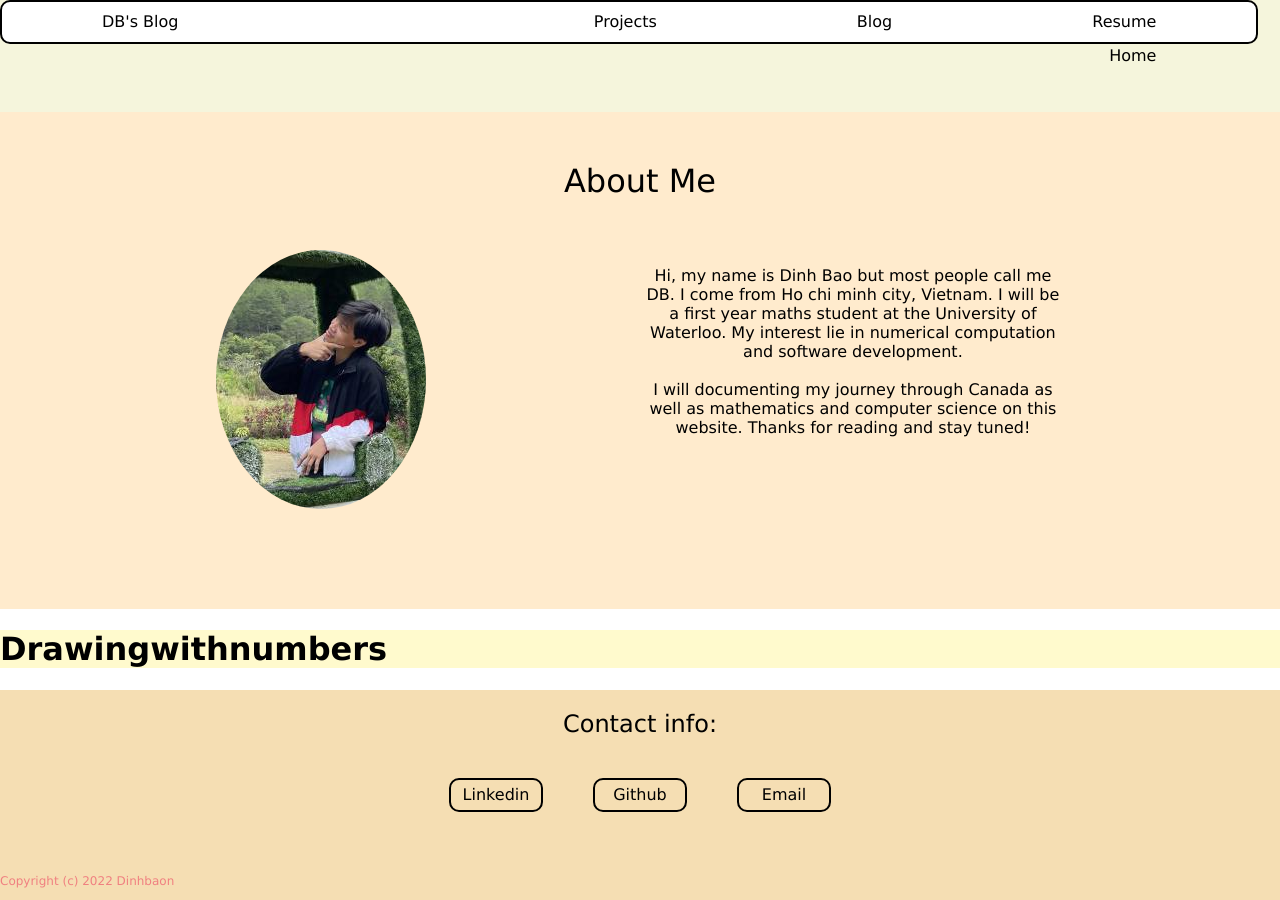
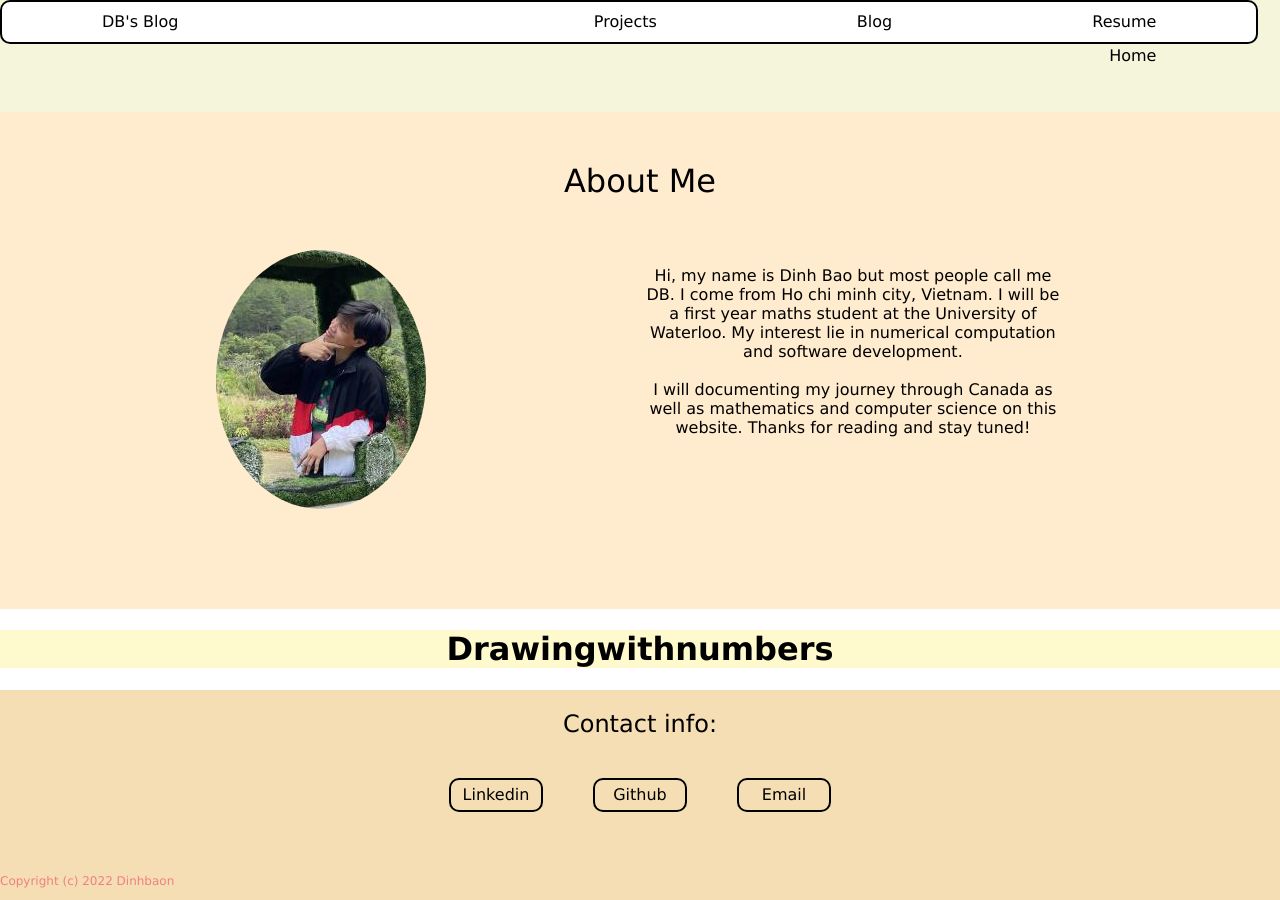
Before and after one commit to Dinhbaon/Dinhbaon.github.io, a Jekyll site: the page index.html, which Jekyll copies as it is, in a window 1280 px wide and 900 px high, scrolled down 788 px. Built offline with Jekyll 4.4.1, drawn with Linux system fonts in a browser that asks for light colours.

Commit message:
Update index.html

```diff
--- a/index.html
+++ b/index.html
@@ -40,7 +40,7 @@
         </div>
     </div>
     <div class="project_page">
-        <div style="margin:auto;"><h1>Drawingwithnumbers</h1> </div>
+        <h1 style="text-align:center;">Drawingwithnumbers</h1>
 
     </div>
 <div class="contact">
```
